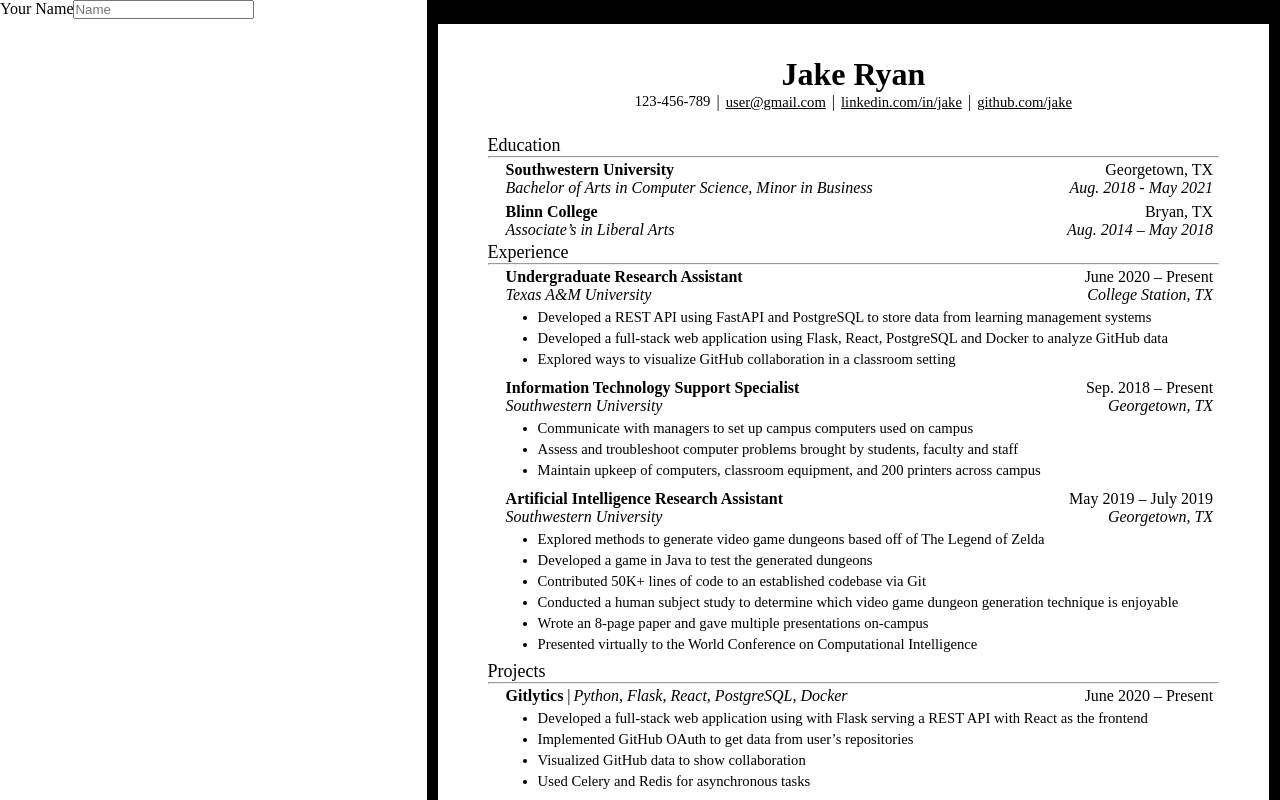
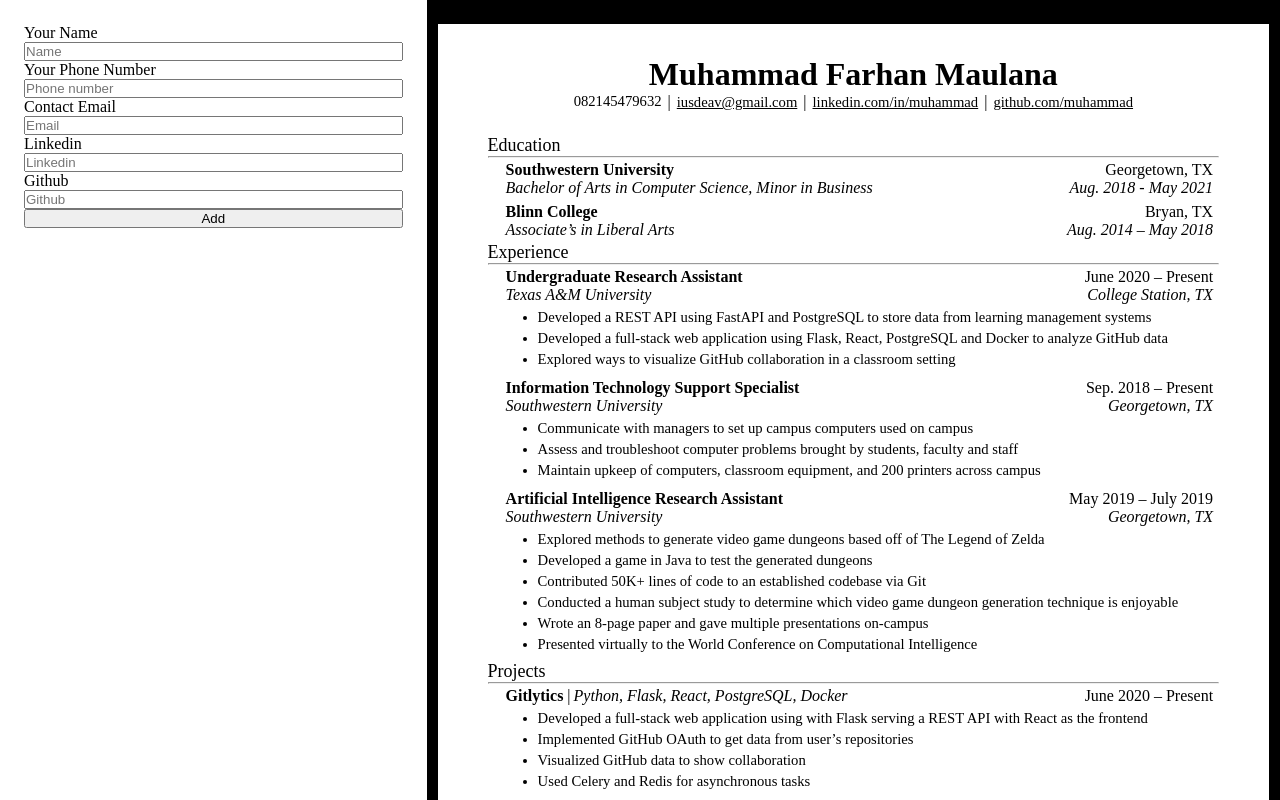
Before and after one commit to Etativel/cv-maker, a React (Vite) app: page / in a window 1280 px wide. Shown: the top 800 px of the page. Built offline with nearby package versions, Linux system fonts and the light colour scheme.

Commit message:
feat: add profile with props

```diff
--- a/src/App.jsx
+++ b/src/App.jsx
@@ -4,7 +4,18 @@
 import { useState } from "react";
 
 function App() {
-  const [profile, setProfile] = useState({});
+  const [profile, setProfile] = useState({
+    // name: "",
+    // number: "",
+    // email: "",
+    // linkedin: "",
+    // github: "",
+    name: "Muhammad Farhan Maulana",
+    number: "082145479632",
+    email: "iusdeav@gmail.com",
+    linkedin: "http://localhost:5173/",
+    github: "http://localhost:5173/",
+  });
   const [education, setEducation] = useState({});
   const [experience, setExperience] = useState({});
   const [projects, setProjects] = useState({});
--- a/src/components/Canvas.jsx
+++ b/src/components/Canvas.jsx
@@ -1,28 +1,37 @@
+/* eslint-disable no-unused-vars */
 /* eslint-disable react/prop-types */
 import "../styles/Canvas.css";
 
 function NameAndLinks({ profile, font }) {
   return (
     <div className="name-and-link-container" style={{ fontFamily: font }}>
-      <h1 className="h1-name">Jake Ryan</h1>
+      <h1 className="h1-name">{profile.name}</h1>
       <ul className="profile-link-list-style profile-link">
-        <li className="profile-li">123-456-789</li>
+        <li className="profile-li">{profile.number}</li>
         <li>|</li>
         <li>
           <a className="profile-li" href="#">
-            user@gmail.com
+            {profile.email}
           </a>
         </li>
         <li>|</li>
         <li>
-          <a className="profile-li" href="#">
-            linkedin.com/in/jake
+          <a
+            className="profile-li"
+            href={profile.linkedin !== "" ? profile.linkedin : "#"}
+          >
+            linkedin.com/in/
+            {profile.name.split(" ")[0].toLowerCase()}
           </a>
         </li>
         <li>| </li>
         <li>
-          <a className="profile-li" href="#">
-            github.com/jake
+          <a
+            className="profile-li"
+            href={profile.github !== "" ? profile.github : "#"}
+          >
+            github.com/
+            {profile.name.split(" ")[0].toLowerCase()}
           </a>
         </li>
       </ul>
--- a/src/components/Sidebar.jsx
+++ b/src/components/Sidebar.jsx
@@ -1,22 +1,83 @@
+/* eslint-disable no-unused-vars */
+/* eslint-disable react/prop-types */
 import "../styles/Sidebar.css";
 
-function ProfileForm() {
+function ProfileForm({ profile, setProfile }) {
+  function handleProfile(e) {
+    e.preventDefault();
+    setProfile({
+      name: document.querySelector(".name-input").value,
+      number: document.querySelector(".phone-number-input").value,
+      email: document.querySelector(".email-input").value,
+      linkedin: document.querySelector(".linkedin-input").value,
+      github: document.querySelector(".github-input").value,
+    });
+  }
   return (
     <>
-      <form action="">
+      <form action="" className="profile-form" onSubmit={handleProfile}>
         <label htmlFor="">
           Your Name
-          <input type="text" placeholder="Name" />
+          <input
+            type="text"
+            placeholder="Name"
+            required
+            className="name-input"
+          />
         </label>
+        <label htmlFor="">
+          Your Phone Number
+          <input
+            type="text"
+            placeholder="Phone number"
+            required
+            className="phone-number-input"
+          />
+        </label>
+        <label htmlFor="">
+          Contact Email
+          <input
+            type="email"
+            placeholder="Email"
+            required
+            className="email-input"
+          />
+        </label>
+        <label htmlFor="">
+          Linkedin
+          <input
+            type="text"
+            placeholder="Linkedin"
+            className="linkedin-input"
+          />
+        </label>
+        <label htmlFor="">
+          Github
+          <input type="text" placeholder="Github" className="github-input" />
+        </label>
+        <button type="submit">Add</button>
       </form>
     </>
   );
 }
 
-export default function Sidebar() {
+export default function Sidebar({
+  profile,
+  education,
+  experience,
+  projects,
+  skills,
+  font,
+  setProfile,
+  setEducation,
+  setExperience,
+  setProjects,
+  setSkills,
+  setFont,
+}) {
   return (
     <div className="sidebar">
-      <ProfileForm />
+      <ProfileForm profile={profile.name} setProfile={setProfile} />
     </div>
   );
 }
--- a/src/styles/Sidebar.css
+++ b/src/styles/Sidebar.css
@@ -9,3 +9,15 @@
 .test {
   height: 200px;
 }
+
+/* Profile Form */
+.profile-form {
+  display: flex;
+  flex-direction: column;
+  padding: 24px;
+}
+
+.profile-form > label {
+  display: flex;
+  flex-direction: column;
+}
```
